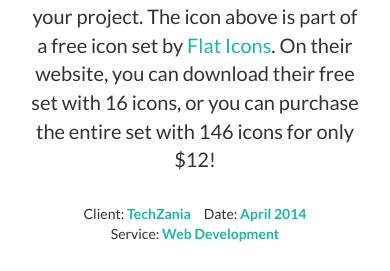
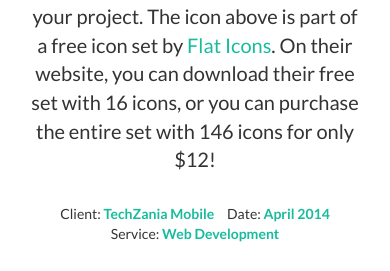
Before and after one commit to mhackie0924/JackelynYangos, a website: page index.html in a window 390 px wide. Both pictures are taken after a click on the link 195 px from the left and 746 px from the top of the page. Shown: the part 562-833 px from the top of the page. Drawn offline with nearby package versions, Linux system fonts and the light colour scheme.

Commit message:
Update index.html

```diff
--- a/index.html
+++ b/index.html
@@ -310,7 +310,7 @@
                             <p>Use this area of the page to describe your project. The icon above is part of a free icon set by <a href="https://sellfy.com/p/8Q9P/jV3VZ/">Flat Icons</a>. On their website, you can download their free set with 16 icons, or you can purchase the entire set with 146 icons for only $12!</p>
                             <ul class="list-inline item-details">
                                 <li>Client:
-                                    <strong><a href="https://mhackie0924.github.io/Langcao_Yangos.github.io/">TechZania</a>
+                                    <strong><a href="https://mhackie0924.github.io/Langcao_Yangos.github.io/">TechZania Mobile</a>
                                     </strong>
                                 </li>
                                 <li>Date:
```
